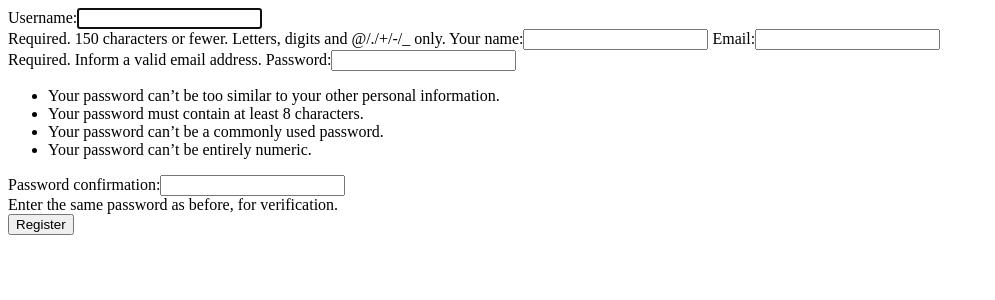
After one commit to amintalebi/Zarpolbo, a Django app: page /account/register/ in a window 1280 px wide. The commit adds this page. Shown: the top 300 px of the page, without its empty margins (0-995 px from the left). Run offline with Django 3.2, Linux system fonts and the light colour scheme.

Commit message:
Add registration

```diff
--- a/zarpolbo/account/admin.py
+++ b/zarpolbo/account/admin.py
@@ -1,6 +1,3 @@
 from django.contrib import admin
 
 # Register your models here.
-from zarpolbo import account
-
-admin.site.register(account)
--- a/zarpolbo/account/forms.py
+++ b/zarpolbo/account/forms.py
@@ -0,0 +1,14 @@
+# coding=utf-8
+from django.forms.models import ModelForm
+from django import forms
+from django.contrib.auth.forms import UserCreationForm
+from django.contrib.auth.models import User
+
+
+class RegisterForm(UserCreationForm):
+    name = forms.CharField(label='Your name', max_length=100)
+    email = forms.EmailField(max_length=254, help_text='Required. Inform a valid email address.')
+
+    class Meta:
+        model = User
+        fields = ('username', 'name', 'email', 'password1', 'password2')
--- /dev/null
+++ b/zarpolbo/account/templates/account/register.html
@@ -0,0 +1,15 @@
+<!DOCTYPE html>
+<html lang="en">
+<head>
+    <meta charset="UTF-8">
+    <title>Register</title>
+</head>
+<body>
+    <form method="post">
+        {% csrf_token %}
+        {{ form }}
+        <br>
+        <input type="submit" value="Register" />
+    </form>
+</body>
+</html>
--- /dev/null
+++ b/zarpolbo/account/urls.py
@@ -0,0 +1,8 @@
+# coding=utf-8
+from django.conf.urls import url
+
+from views import RegisterView
+
+urlpatterns = [
+    url(r'^register/$', RegisterView.as_view(), name='register')
+]
--- a/zarpolbo/account/views.py
+++ b/zarpolbo/account/views.py
@@ -2,8 +2,24 @@ from django.shortcuts import render
 
 # Create your views here.
 from django.views.generic import FormView
+from django.contrib.auth import login, authenticate
+from django.contrib.auth.models import User
+
+from account.forms import RegisterForm
 
 
 class RegisterView(FormView):
-    template_name = 'register.html'
+    template_name = 'account/register.html'
     form_class = RegisterForm
+    success_url = '/account/login/'
+
+    def form_valid(self, form):
+        result = super(RegisterView, self).form_valid(form)
+        username = form.cleaned_data.get('username')
+        name = form.cleaned_data.get('name')
+        email = form.cleaned_data.get('email')
+        raw_password = form.cleaned_data.get('password1')
+        if User.objects.filter(username=username).count() == 0:
+            User.objects.create_user(username=username, email=email, password=raw_password, first_name=name)
+
+        return result
--- a/zarpolbo/cafe/templates/cafe/index.html
+++ b/zarpolbo/cafe/templates/cafe/index.html
@@ -22,7 +22,7 @@
             <li class="active"><a href='{% url 'cafe:index' %}'>Home</a></li>
         </ul>
         <ul class="nav navbar-nav navbar-right">
-            <li><a href="#"><span class="glyphicon glyphicon-user"></span> Sign Up</a></li>
+            <li><a href="/account/register/"><span class="glyphicon glyphicon-user"></span> Sign Up</a></li>
             <li><a href="#"><span class="glyphicon glyphicon-log-in"></span> Login</a></li>
         </ul>
     </div>
--- a/zarpolbo/zarpolbo/settings.py
+++ b/zarpolbo/zarpolbo/settings.py
@@ -37,7 +37,8 @@ INSTALLED_APPS = [
     'django.contrib.sessions',
     'django.contrib.messages',
     'django.contrib.staticfiles',
-    'cafe'
+    'cafe',
+    'account'
 ]
 
 MIDDLEWARE = [
--- a/zarpolbo/zarpolbo/urls.py
+++ b/zarpolbo/zarpolbo/urls.py
@@ -18,5 +18,6 @@ from django.contrib import admin
 
 urlpatterns = [
     url(r'^admin/', admin.site.urls),
+    url(r'^account/', include('account.urls', namespace='account')),
     url(r'^', include('cafe.urls', namespace='cafe'))
 ]
```
Also changed, not shown: zarpolbo/account/templates/register.html (deleted, +0 -10 lines).
